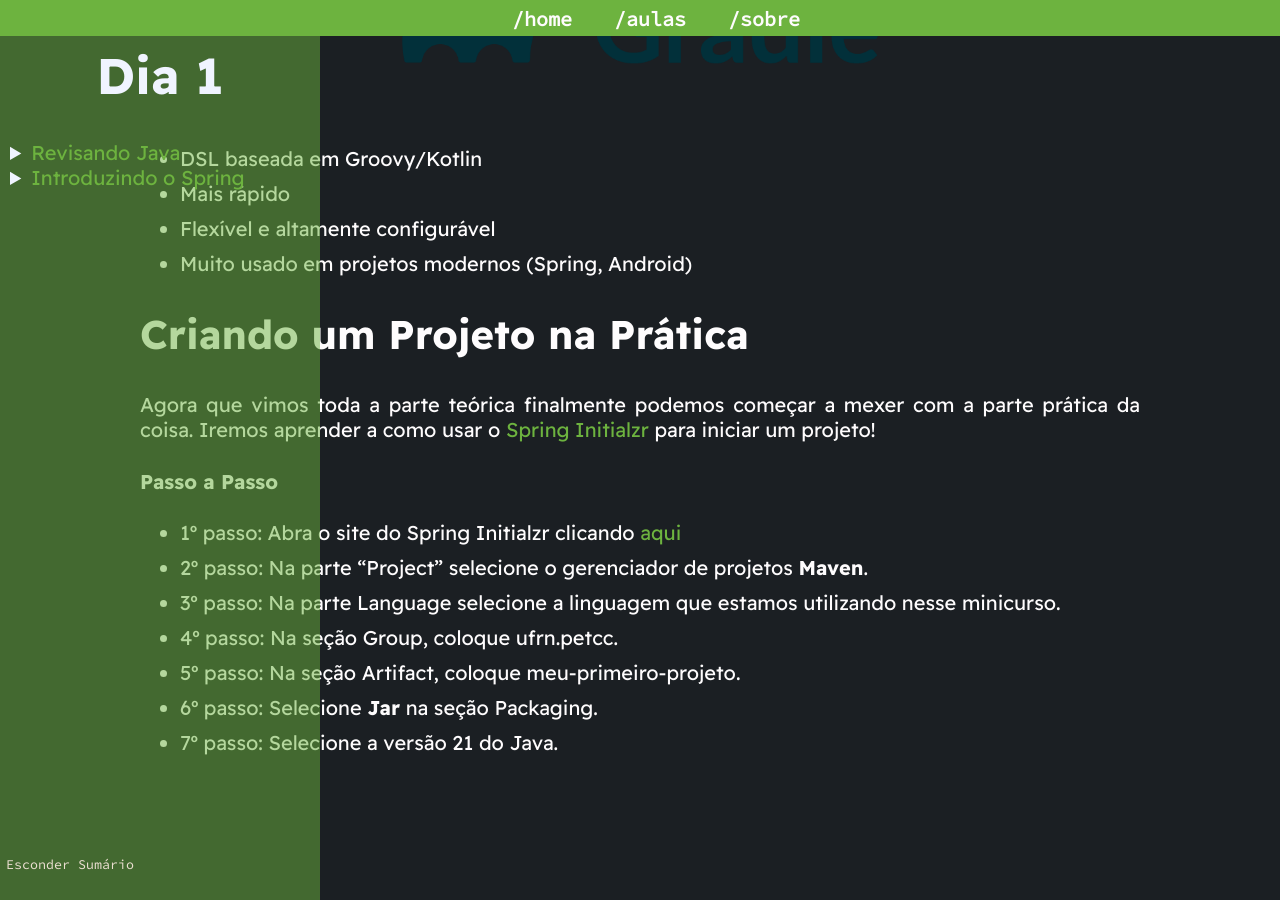
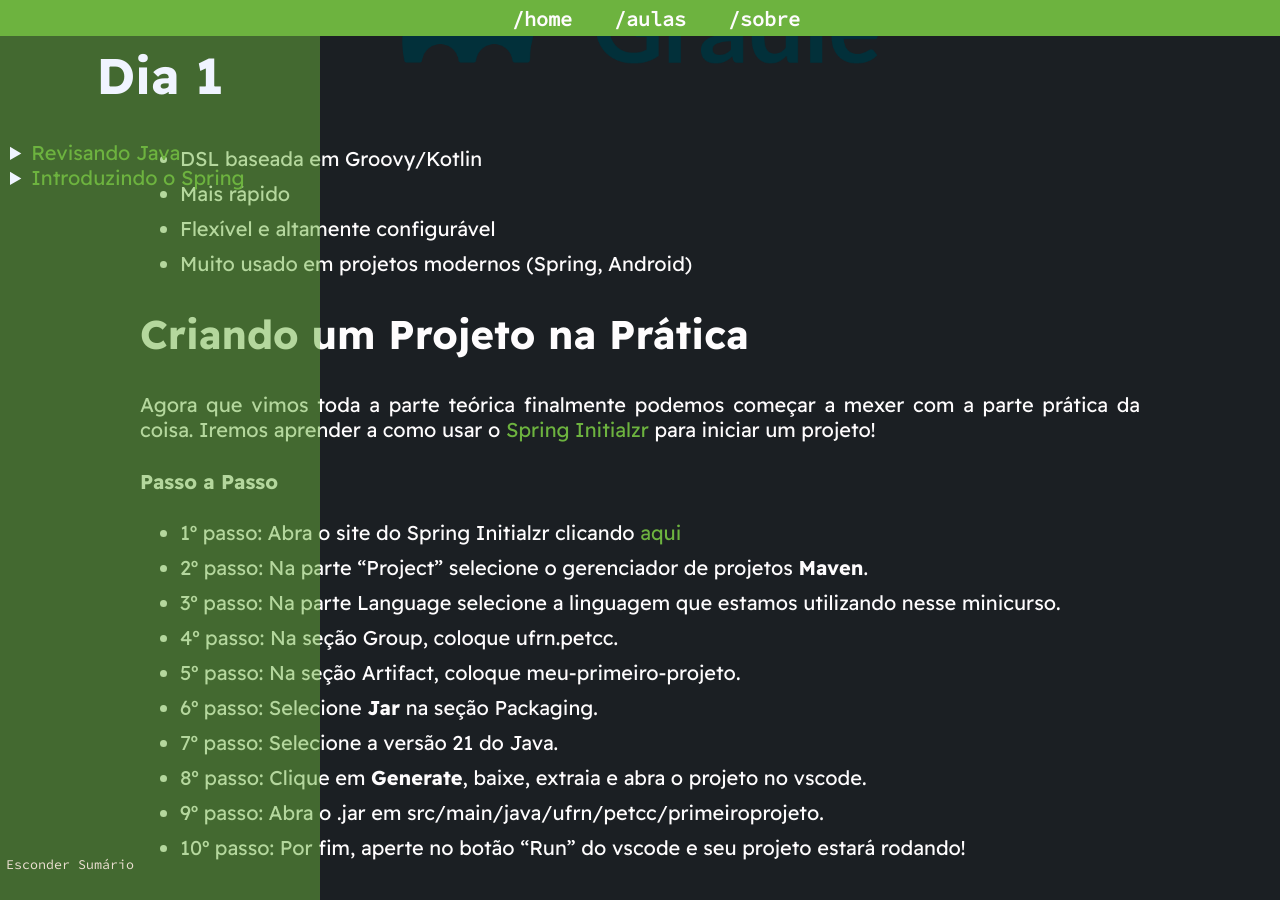
Before and after one commit to PETCC-UFRN/minicurso-spring, a Jekyll site: the page built from primeiroDia.md, in a window 1280 px wide and 900 px high, scrolled down 12920 px. Built offline with Jekyll 4.4.1, drawn with Linux system fonts in a browser that asks for light colours.

Commit message:
dia 1: adições no passo a passo de criar um projeto

```diff
--- a/primeiroDia.md
+++ b/primeiroDia.md
@@ -426,3 +426,6 @@
 - 5º passo: Na seção Artifact, coloque meu-primeiro-projeto.
 - 6º passo: Selecione **Jar** na seção Packaging.
 - 7º passo: Selecione a versão 21 do Java.
+- 8º passo: Clique em **Generate**, baixe, extraia e abra o projeto no vscode.
+- 9º passo: Abra o .jar em src/main/java/ufrn/petcc/primeiroprojeto.
+- 10º passo: Por fim, aperte no botão "Run" do vscode e seu projeto estará rodando!
```
